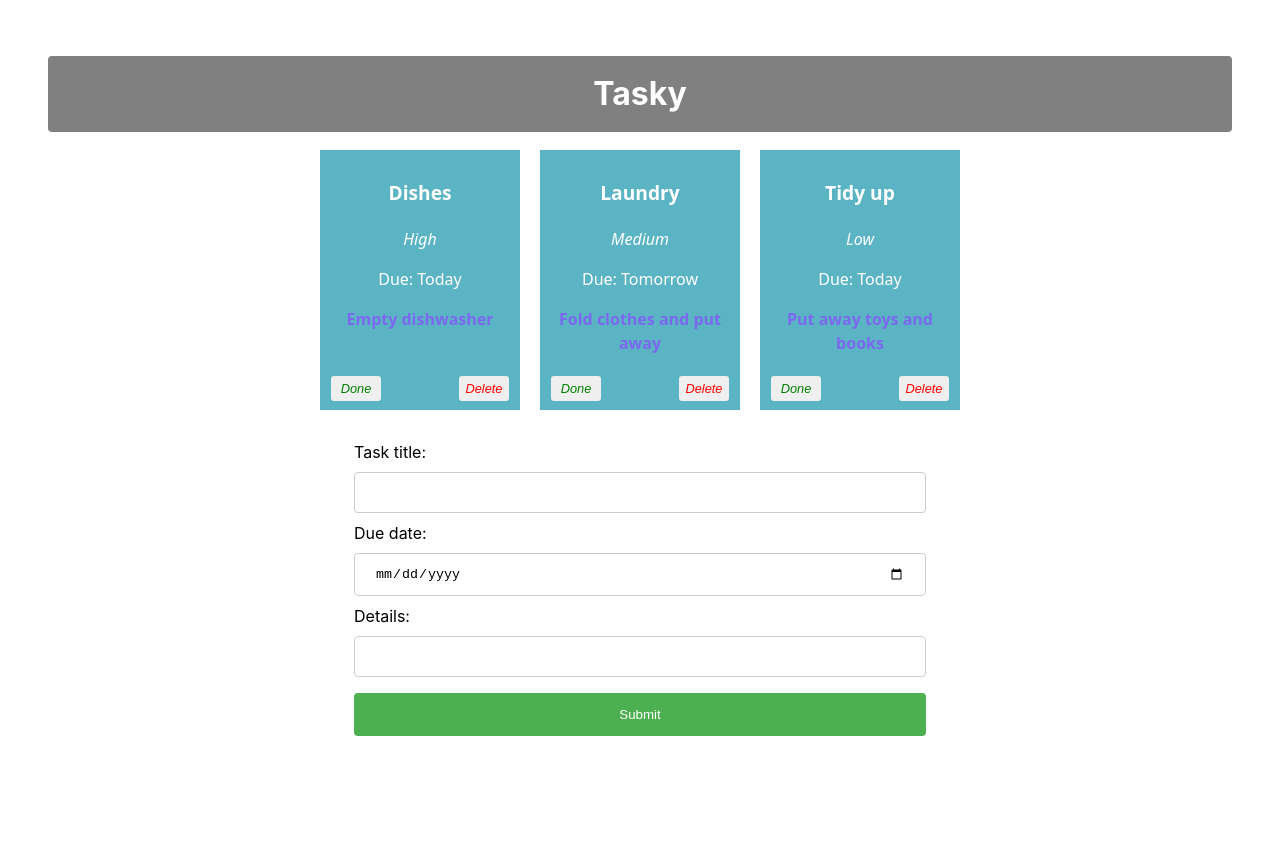
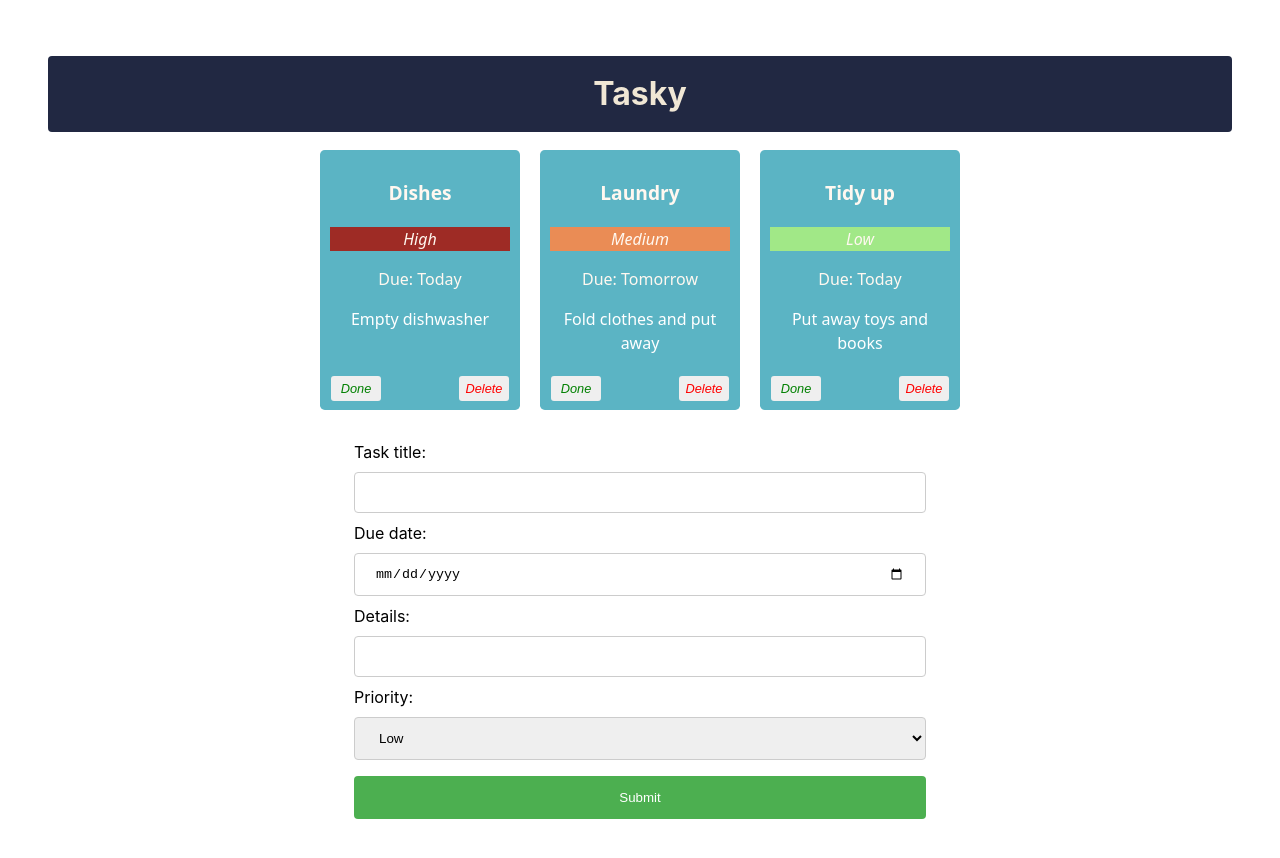
Before and after one commit to jordanbutler28/react-basics-labs, a React (Vite) app in the folder tasky/: page / in a window 1280 px wide. Shown: the top 858 px of the page. Before the commit the page ends 812 px from the top, so only its background shows below. Built offline with nearby package versions, Linux system fonts and the light colour scheme.

Commit message:
Tasky Lab 2b - Exercises done

```diff
--- a/tasky/src/App.css
+++ b/tasky/src/App.css
@@ -6,8 +6,8 @@
 
 h1 {
   text-align: center;
-  background-color: grey;
-  color: white;
+  background-color: #212842;
+  color: #F0E7D5;
   padding: 14px 20px;
   margin: 8px 0;
   border: none;
@@ -27,8 +27,9 @@
   vertical-align: top;
   font-family: system-ui;
   background: #5bb4c4;
-  color: white;
+  color: #FFF8F0;
   text-align: center;
+  border-radius: .3em;
   width: 180px;
   height: 240px;
   margin: 10px;
@@ -42,8 +43,7 @@
 }
 
 .description {
-  color:mediumslateblue;
-  font-weight: bold;
+  color: #ffffff;
 }
 
 .priority {
@@ -75,7 +75,7 @@
 }
 
 /* form styling */
-input[type=text], input[type=date] {
+input[type=text], input[type=date], select {
   width: 100%;
   padding: 12px 20px;
   margin: 8px 0;
--- a/tasky/src/App.jsx
+++ b/tasky/src/App.jsx
@@ -18,7 +18,8 @@
     const [ formState, setFormState ] = useState({
         title: "",
         description: "",
-        deadline: ""
+        deadline: "",
+        priority: ""
       });
       console.log(formState);
 
@@ -47,6 +48,9 @@
           break;
       case "deadline":
           form.deadline = event.target.value;
+          break;
+      case "priority":
+          form.priority = event.target.value;
           break;
       default:
           form = formState;
@@ -86,9 +90,6 @@
 
       <AddTaskForm submit={formSubmitHandler} change={formChangeHandler} />
 
-
-
-
     </div>
   );
 
--- a/tasky/src/components/Form.jsx
+++ b/tasky/src/components/Form.jsx
@@ -20,6 +20,15 @@
             <input type="text" name="description" onChange={(event) => props.change(event)}
 />
         </label>
+        <br />
+        <label>
+            Priority:
+            <select name="priority" onChange={(event) => props.change(event)} >
+                <option value="Low" >Low</option>
+                <option value="Medium" >Medium</option>
+                <option value="High">High</option>
+            </select>
+        </label>
         <input type="submit" value="Submit" />
         </form>
     </div>
--- a/tasky/src/components/Task.jsx
+++ b/tasky/src/components/Task.jsx
@@ -7,7 +7,7 @@
         <div className="card" style={{backgroundColor: props.done ? 'lightgrey' : '#5bb4c4'}}>
 
             <p className="title">{props.title}</p>
-            <p className="priority">{props.priority}</p>
+            <p className="priority" style={{backgroundColor: props.priority === 'High' ? '#9E2B25' : props.priority === 'Medium' ? '#EA8C55' : '#A1E887'}}>{props.priority}</p>
             <p>Due: {props.deadline}</p>
             <p className="description">{props.description}</p>
 
```
